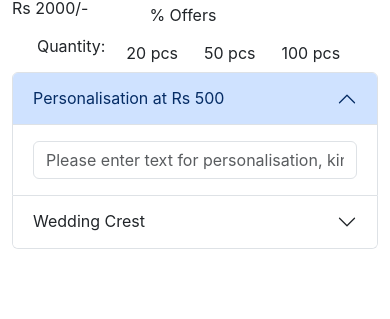
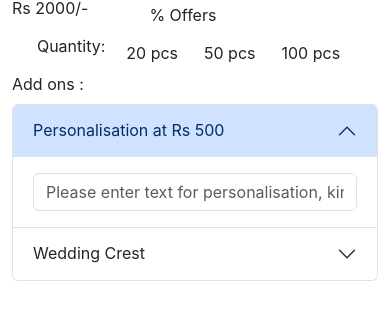
Before and after one commit to vishalk1105/ospery, a React (Create React App) app: page / in a window 390 px wide. Shown: the part 1054-1373 px from the top of the page. Built offline with nearby package versions, Linux system fonts and the light colour scheme.

Commit message:
Add on div and addCart prompt msg removed

```diff
--- a/src/style/mobileandTabstyle.css
+++ b/src/style/mobileandTabstyle.css
@@ -77,7 +77,11 @@
 
   /* Money envlope*/
   .accDiv {
-    margin-top: 30px !important;
+    margin-top: -3px !important;
+  }
+  .addOn {
+    font-size: 18px !important;
+    font-weight: 600;
   }
   .accordion-button {
     padding: 6px 15px;
--- a/src/view/hamperNote/HamperNote.js
+++ b/src/view/hamperNote/HamperNote.js
@@ -38,7 +38,7 @@ const HamperNote = () => {
   ];
 
   const onAddCart = () => {
-    prompt("Added to the cart");
+    console.log("Added to Cart");
   };
 
   return (
--- a/src/view/itinerary/Itinerary.js
+++ b/src/view/itinerary/Itinerary.js
@@ -38,7 +38,6 @@ const Itinerary = () => {
       text: "100 Pcs",
     },
   ];
-  console.log(crestPrice, digiCrestPrice, "price");
 
   return (
     <MainLayout>
--- a/src/view/moneyEnvelop/MoneyEnvelope.js
+++ b/src/view/moneyEnvelop/MoneyEnvelope.js
@@ -37,7 +37,7 @@ function MoneyEnvelope() {
   ];
 
   const onAddCart = () => {
-    prompt("Added to the cart");
+    console.log("Added to Cart");
   };
 
   return (
@@ -69,7 +69,7 @@ function MoneyEnvelope() {
             ))}
           </div>
           <div className="accDiv">
-            {/* <div className=" addOn me-4 mb-2 text-left">Add ons :</div>*/}
+            <div className="addOn me-4 mb-2 text-left">Add ons :</div>
             <ReactAccordion
               accContent={"contentOuterDiv"}
               accOuterClass="w-100"
```
